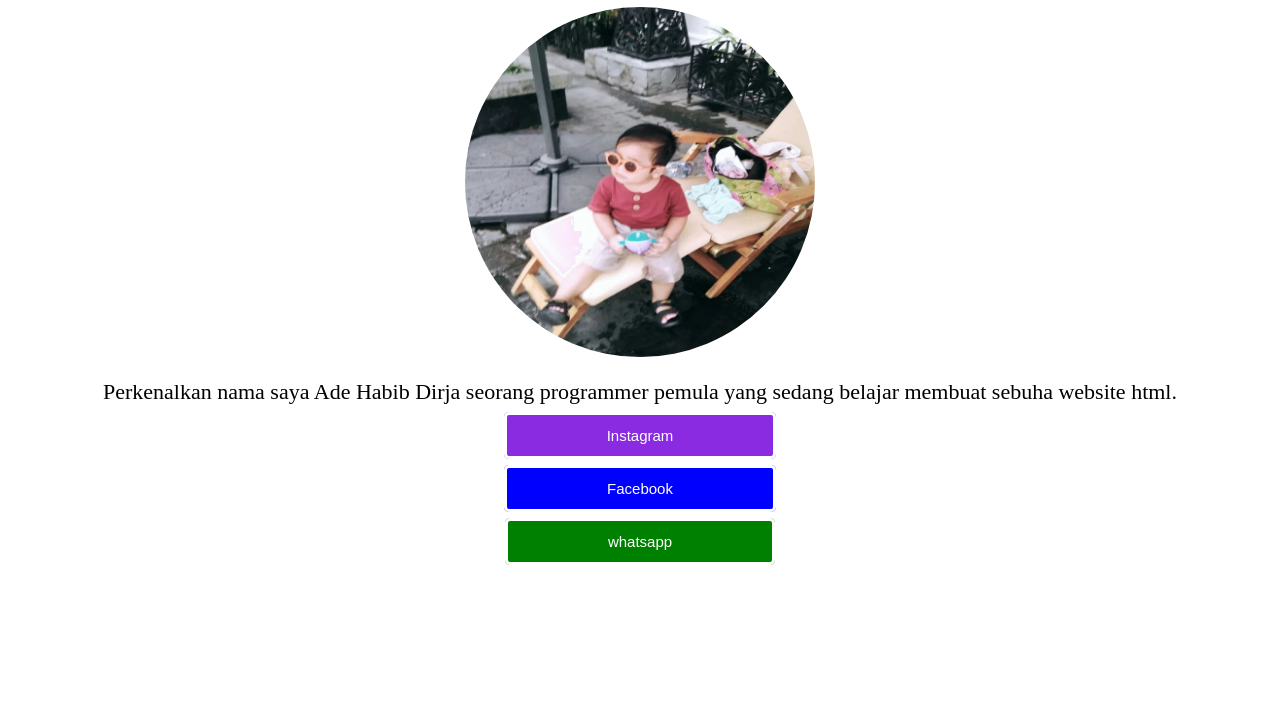
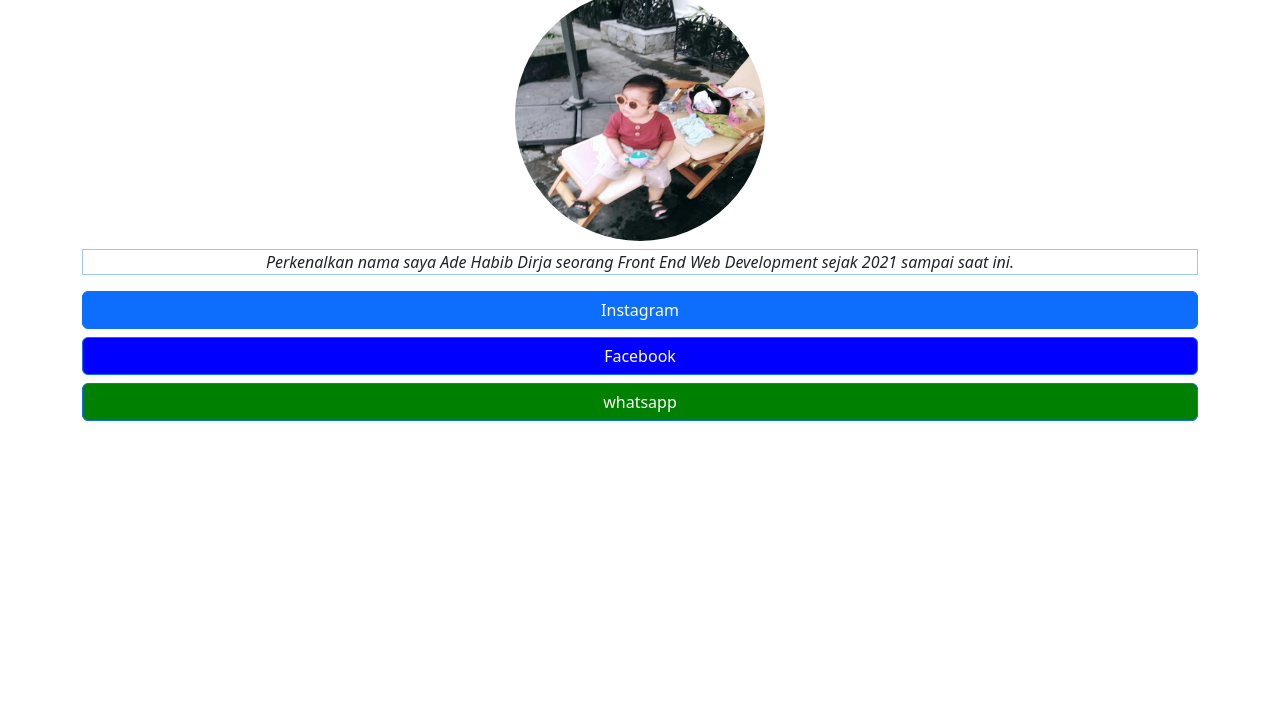
Before and after one commit to bobbib23/biolink, a plain HTML site: page index.html in a window 1280 px wide. Shown: the part 73-800 px from the top of the page. Drawn offline with nearby package versions, Linux system fonts and the light colour scheme.

Commit message:
menambahkan bootstrap

```diff
--- a/index.html
+++ b/index.html
@@ -1,26 +1,40 @@
 <!DOCTYPE html>
 <html lang="en">
-<head>
-    <meta charset="UTF-8">
-    <meta name="viewport" content="width=device-width, initial-scale=1.0">
+  <head>
+    <meta charset="UTF-8" />
+    <meta name="viewport" content="width=device-width, initial-scale=1.0" />
     <title>Biodata Habib</title>
-    <link rel="stylesheet" href="style.css">
-</head>
+    <!-- style dan bootstrap -->
+    <link rel="stylesheet" href="style.css" />
+    <link href="https://cdn.jsdelivr.net/npm/bootstrap@5.3.0/dist/css/bootstrap.min.css" rel="stylesheet" integrity="sha384-9ndCyUaIbzAi2FUVXJi0CjmCapSmO7SnpJef0486qhLnuZ2cdeRhO02iuK6FUUVM" crossorigin="anonymous" />
+  </head>
 
-<body>
-
-    <h1 style="text-align: center;">Biodata Habib</h1>
+  <body>
+    <!-- navbar -->
+    <nav class="navbar mb-2" style="background-color: #e3f2fd">
+      <div class="container">
+        <a class="navbar-brand" href="#">Biolink Ade Habib</a>
+      </div>
+    </nav>
 
     <!-- foto profil -->
-    <div class="foto" style="text-align: center;">
-        <img src="img/gambar1.jpg" alt="gambar1">
+    <div class="text-center">
+      <img src="img/gambar1.jpg" class="rounded-circle" alt="gambar1" />
     </div>
-<p style="text-align: center; font-size: 22px;">Perkenalkan nama saya Ade Habib Dirja seorang programmer pemula yang sedang belajar membuat sebuha website html.</p>
 
-<p><div style="text-align: center;"><a class="btn1" href="https://instagram.com/ade_habib">Instagram</a></div></p>
-<p id="btn2"><div style="text-align: center;"><a class="btn2" href="https://facebook.com">Facebook</a></div></p>
-<p id="btn3"><div style="text-align: center;"><a class="btn3" href="https://wa.me/+62895615262063">whatsapp</a></div></p>
+    <!-- pengenalan singkat -->
+    <div class="container">
+      <p class="border border-primary-subtle mb-2 mt-2" style="text-align: center"><em>Perkenalkan nama saya Ade Habib Dirja seorang Front End Web Development sejak 2021 sampai saat ini.</em></p>
+    </div>
 
+    <!-- link sosial media -->
+    <div class="container">
+      <a class="btn btn-primary mt-2" style="width: 100%" href="https://instagram.com/ade_habib">Instagram</a><br />
+      <a class="btn btn-primary mt-2" style="width: 100%; background-color: blue" href="https://facebook.com">Facebook</a><br />
+      <a class="btn btn-primary mt-2" style="width: 100%; background-color: green" href="https://wa.me/+62895615262063">whatsapp</a>
+    </div>
 
-</body>
+    <!-- bootstrap -->
+    <script src="https://cdn.jsdelivr.net/npm/bootstrap@5.3.0/dist/js/bootstrap.bundle.min.js" integrity="sha384-geWF76RCwLtnZ8qwWowPQNguL3RmwHVBC9FhGdlKrxdiJJigb/j/68SIy3Te4Bkz" crossorigin="anonymous"></script>
+  </body>
 </html>
--- a/style.css
+++ b/style.css
@@ -1,87 +1,12 @@
-
-    img {
-    text-align: center;
-    width: 350px;
-    height: 350px;
-    border-radius: 50%;
- }
-
- /* tombol 1 */
- .btn1{
-    font-family: sans-serif;
-font-size: 15px;
-background: blueviolet;
-color: white;
-border: white 3px solid;
-border-radius: 5px;
-padding: 12px 100px;
-margin: 10px 20px;
-text-decoration: none;
+img {
+  width: 250px;
+  height: 250px;
 }
 
-button:hover{
-opacity:0.9;
+/* Supaya Responsive */
+@media (max-width: 900px) {
+  img {
+    width: 120px;
+    height: 120px;
+  }
 }
-
-/* tombol 2 */
-.btn2{
-    font-family: sans-serif;
-font-size: 15px;
-background: blue;
-color: white;
-border: white 3px solid;
-border-radius: 5px;
-padding: 12px 100px;
-margin: 10px 20px;
-text-decoration: none;
-}
-
-button:hover{
-opacity:0.9;
-}
-
-/* tombol 3 */
-.btn3{
-    font-family: sans-serif;
-font-size: 15px;
-background: green;
-color: white;
-border: white 3px solid;
-border-radius: 5px;
-padding: 12px 100px;
-margin: 10px 20px;
-text-decoration: none;
-}
-
-button:hover{
-opacity:0.9;
-}
-
- .foto {
-    display: flex;
-    justify-content: center;
-    align-items: center;
- }
- #btn2 {
-    margin: 35px 0;
- }
- #btn3 {
-    margin: 35px 0;
- }
-
- /* Supaya Responsive */
- @media (max-width: 900px) {
-    img {
-        width: 100px;
-        height: 100px;
-    }
-.btn1 {
-    padding: 10px 100%;
-}
-.btn2 {
-    padding: 10px 100%;
-}
-.btn3 {
-    padding: 10px 100%;
-}
- }
```
